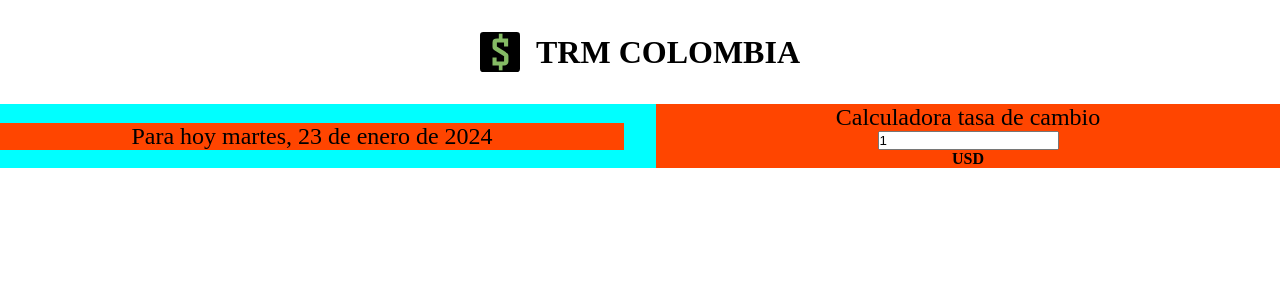
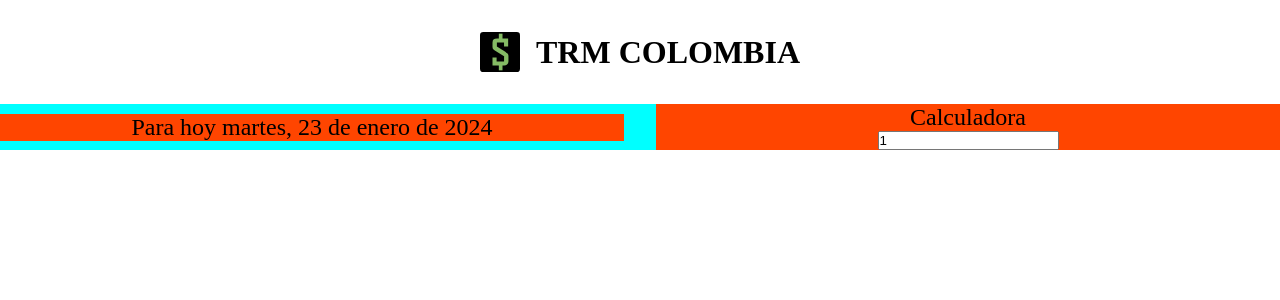
Before and after one commit to espejolui/trm, an Angular app: page / in a window 1280 px wide. Shown: the top 300 px of the page. Built offline with nearby package versions, Linux system fonts and the light colour scheme; no server answers; a web font is replaced by a local one.

Commit message:
Mejorando la estructura y el titulo del componente

```diff
--- a/src/app/calculator/calculator.component.html
+++ b/src/app/calculator/calculator.component.html
@@ -1,5 +1,5 @@
 <article class="card">
-  <h3 class="subtitle">Calculadora tasa de cambio</h3>
+  <h3 class="subtitle">Calculadora</h3>
   <form>
     <input
       inputmode="numeric"
@@ -11,9 +11,9 @@
   </form>
 
   <div>
-    <p><strong>USD</strong></p>
-    @if (dolarPeso() > 0) {
-    <p>= COP. {{ dolarPeso() | number : "1.2-2" }}</p>
-    }
+    <p>
+      @if (dolarPeso() > 0) { COP.
+      {{ dolarPeso() | number : "1.2-2" }} }
+    </p>
   </div>
 </article>
```
